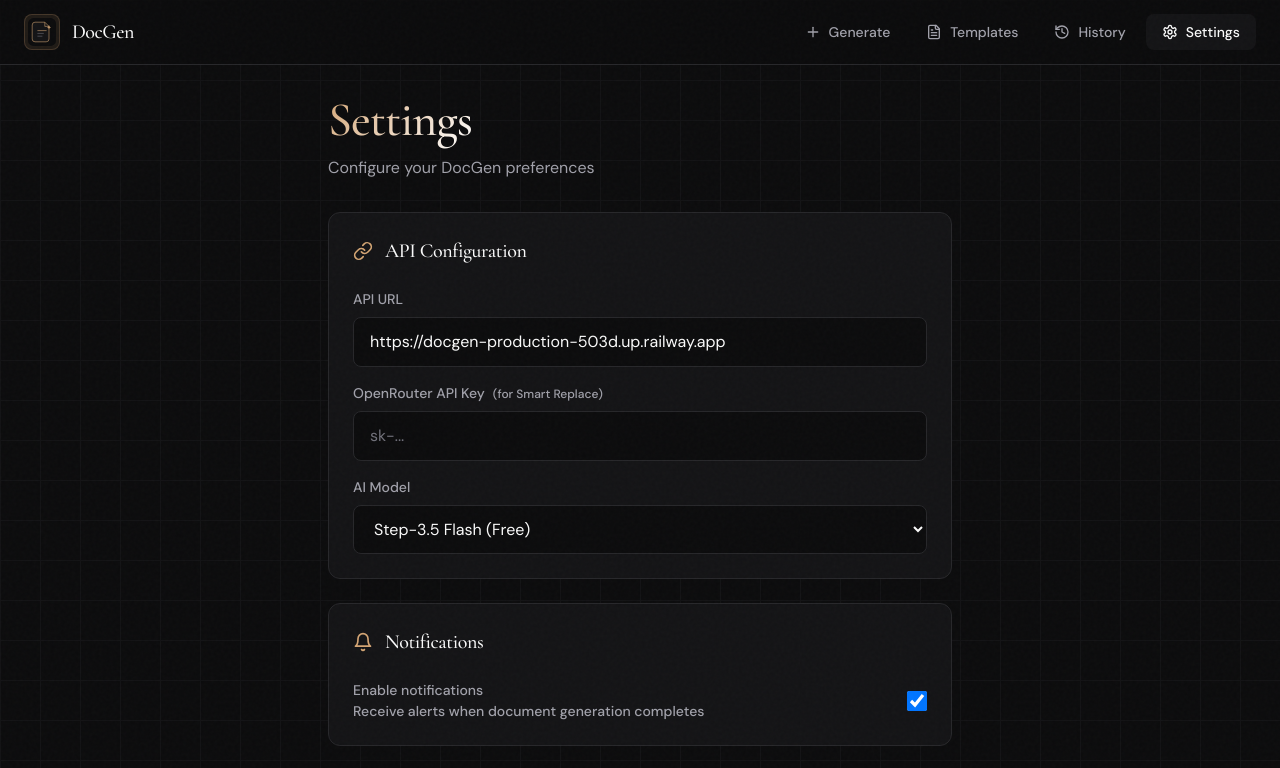
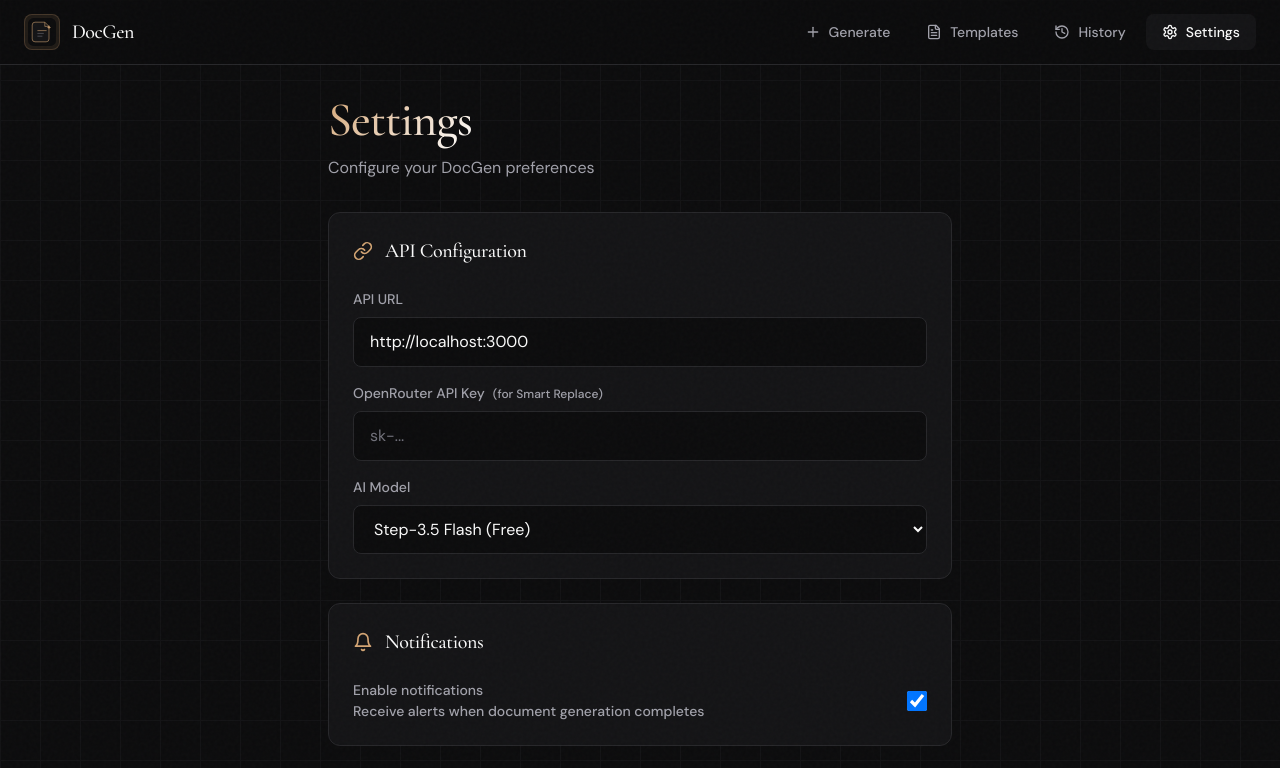
Before and after one commit to fikriaf/docgen-web, a Next.js app: page /settings in a window 1280 px wide. Shown: the top 768 px of the page. Built offline with nearby package versions, Linux system fonts and the light colour scheme.

Commit message:
Change default API URL to localhost:3000

```diff
--- a/src/app/settings/page.tsx
+++ b/src/app/settings/page.tsx
@@ -5,7 +5,7 @@
 import { useState } from "react";
 
 export default function SettingsPage() {
-  const [apiUrl, setApiUrl] = useState("https://docgen-production-503d.up.railway.app");
+  const [apiUrl, setApiUrl] = useState("http://localhost:3000");
   const [apiKey, setApiKey] = useState("");
   const [model, setModel] = useState("stepfun/step-3.5-flash:free");
   const [notifications, setNotifications] = useState(true);
```
